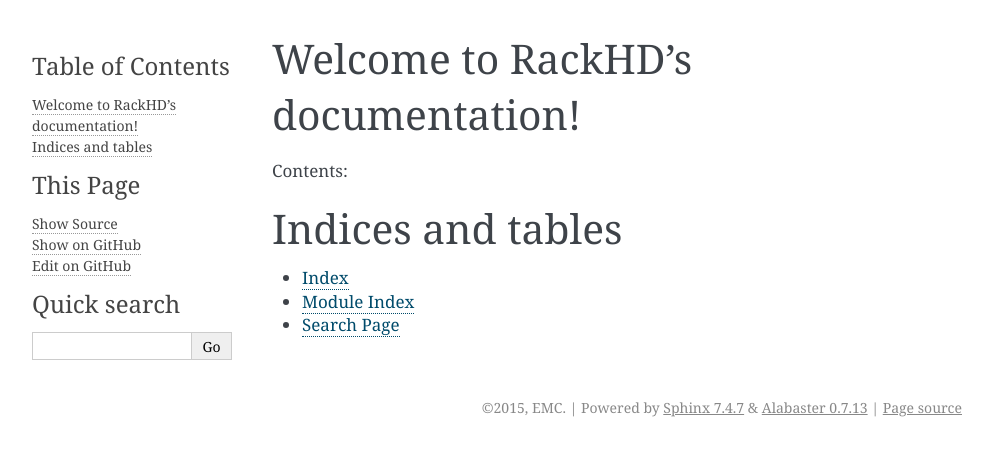
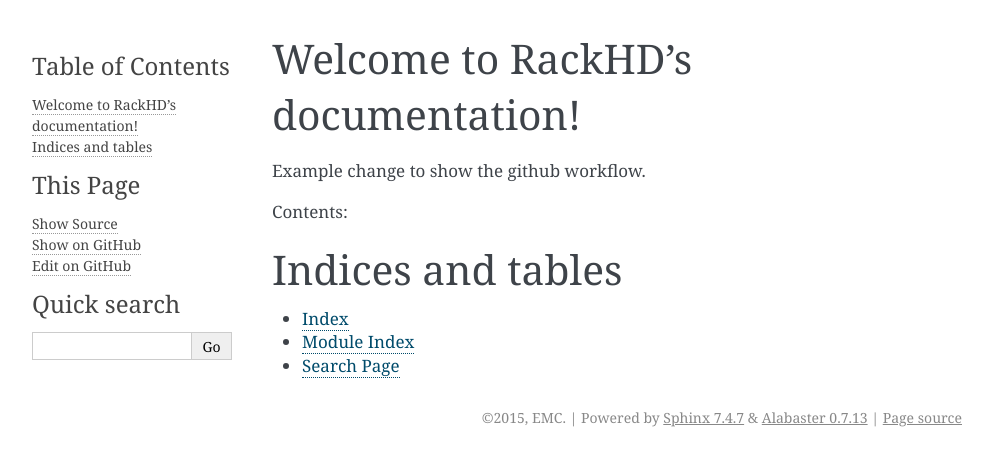
Before and after one commit to RackHD/docs, a Sphinx documentation site: the page built from docs/index.rst, in a window 1280 px wide. Shown: the top 466 px of the page, without its empty margins (148-1141 px from the left). Built offline with Sphinx 7.4.7, drawn with Linux system fonts in a browser that asks for light colours.

Commit message:
some change

```diff
--- a/docs/index.rst
+++ b/docs/index.rst
@@ -5,6 +5,8 @@
 
 Welcome to RackHD's documentation!
 ==================================
+
+Example change to show the github workflow.
 
 Contents:
 
```
